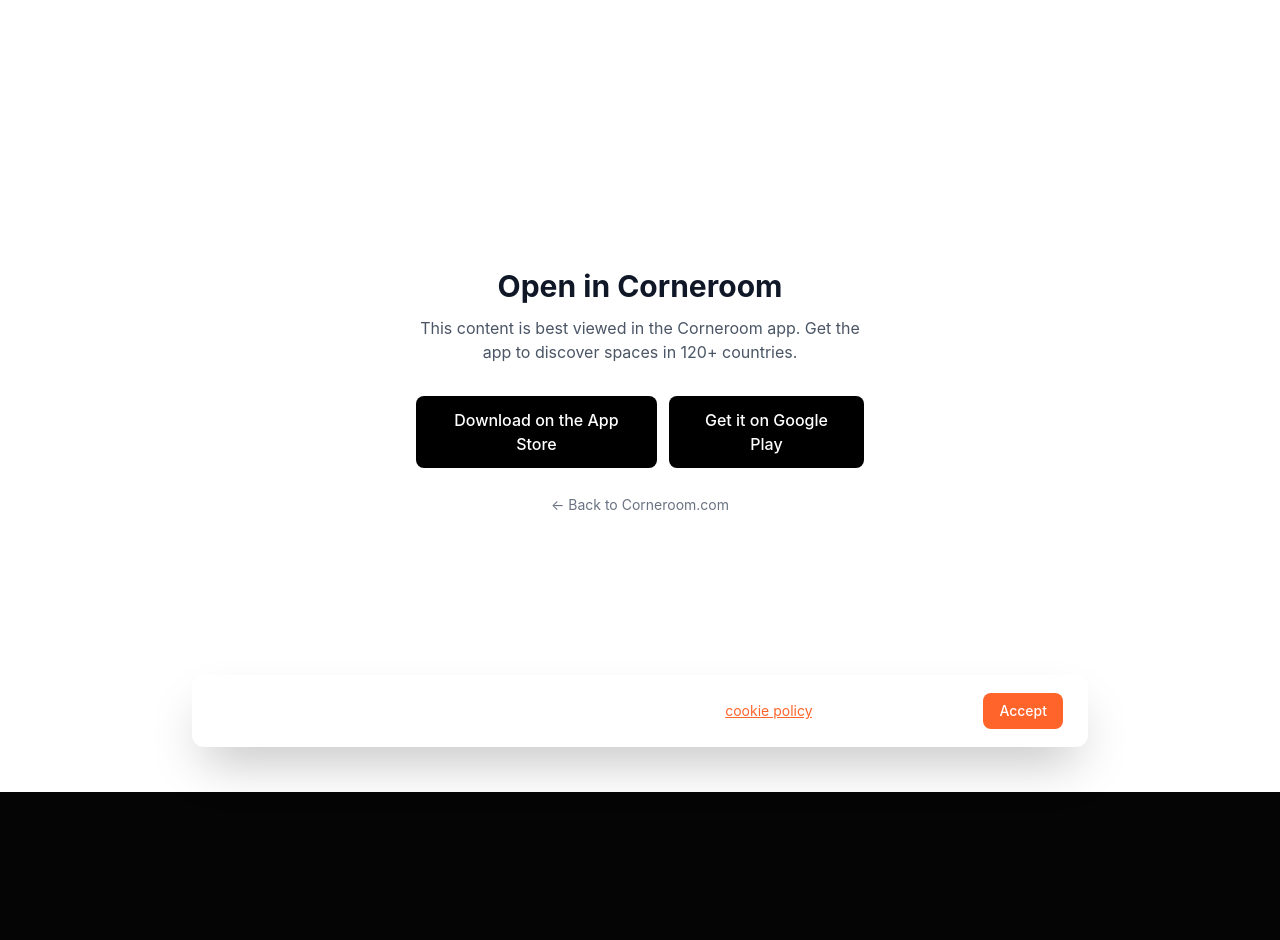
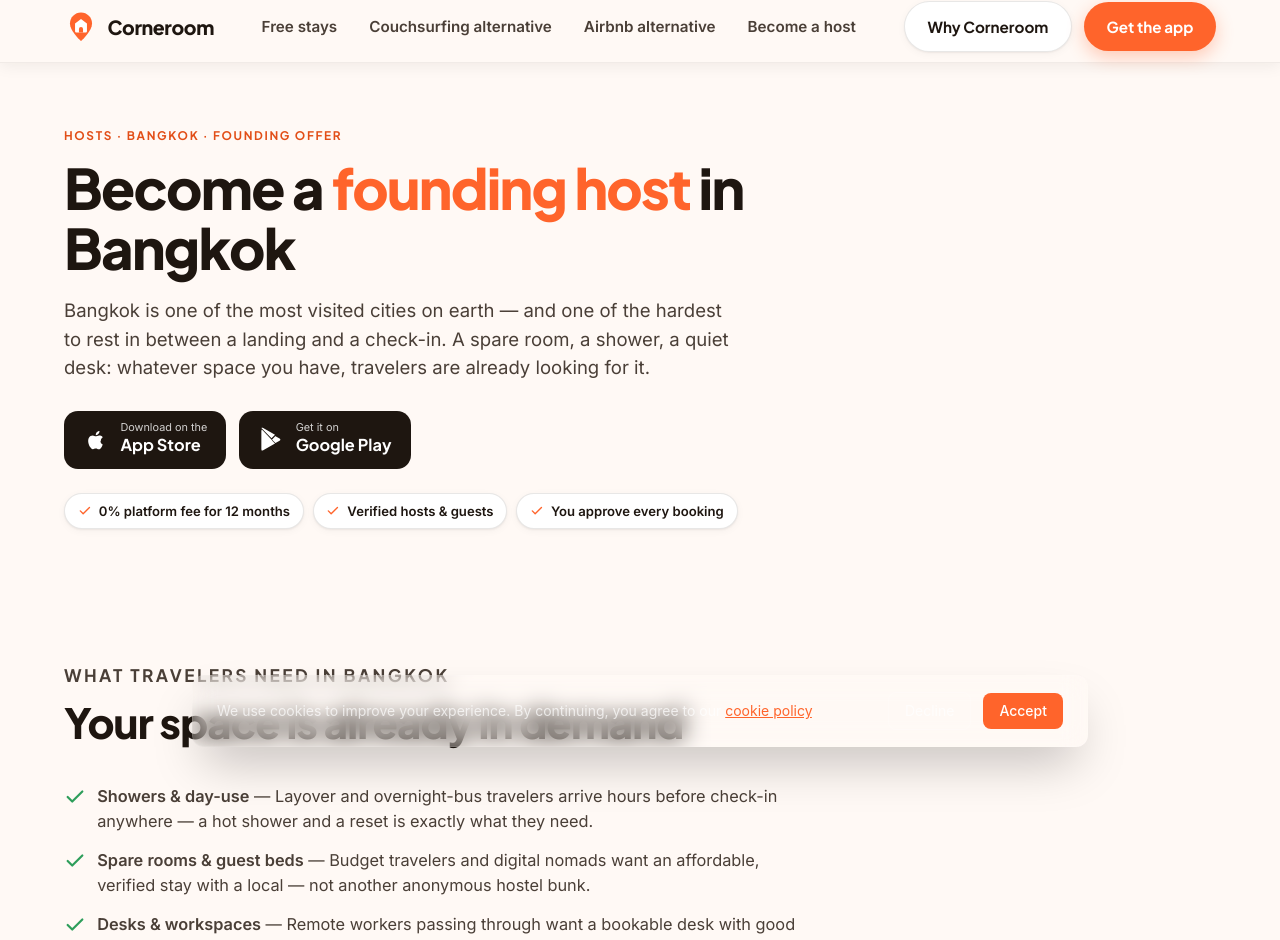
Before and after one commit to corneroom/corneroom.github.io, a Next.js app: page /host/bangkok in a window 1280 px wide. Before the commit this address had no page. Shown: the part 37-977 px from the top of the page. Before the commit the page ends 829 px from the top, so only its background shows below. Built offline with nearby package versions, Linux system fonts and the light colour scheme.

Commit message:
Add founding-host city pages (Toronto, NYC, Bangkok, Chiang Mai, Hanoi)

```diff
--- /dev/null
+++ b/src/app/host/[city]/page.tsx
@@ -0,0 +1,264 @@
+import type { Metadata } from "next";
+import "../../home.css";
+import "../../landing.css";
+import {
+  fontVars,
+  LandingNav,
+  LandingFooter,
+  StoreButtons,
+  FaqSection,
+  RelatedLinks,
+  JsonLd,
+  ChipCheck,
+  buildFaqJsonLd,
+  buildBreadcrumbJsonLd,
+  type FaqItem,
+} from "../../_landing/parts";
+import { HOST_CITIES, getCity } from "../cities";
+
+export const dynamicParams = false;
+
+export function generateStaticParams() {
+  return HOST_CITIES.map((c) => ({ city: c.slug }));
+}
+
+export async function generateMetadata({
+  params,
+}: {
+  params: Promise<{ city: string }>;
+}): Promise<Metadata> {
+  const { city } = await params;
+  const c = getCity(city)!;
+  return {
+    title: c.title,
+    description: c.description,
+    alternates: { canonical: `https://corneroom.com/host/${c.slug}` },
+    openGraph: {
+      title: c.title,
+      description: c.description,
+      url: `https://corneroom.com/host/${c.slug}`,
+      siteName: "Corneroom",
+      type: "website",
+      locale: "en_US",
+    },
+    twitter: {
+      card: "summary_large_image",
+      site: "@corneroomApp",
+      title: c.title,
+      description: c.description,
+    },
+    other: { "theme-color": "#FF642B" },
+  };
+}
+
+const cityFaqs = (name: string): FaqItem[] => [
+  {
+    q: `What can I list in ${name}?`,
+    a: "A spare room or guest bed, a desk or home office, a bathroom travelers can book for a shower, a boat berth, a rooftop or living room for hangouts — & more, with new categories landing over time.",
+  },
+  {
+    q: "What does founding hosting cost?",
+    a: "Listing is free, and founding hosts pay a 0% platform fee for their first 12 months — you keep 100% of what you earn. After that, a small, capped service fee applies to paid bookings, always shown transparently.",
+  },
+  {
+    q: "When do guests arrive?",
+    a: `Hosting opens first — travelers arrive at full launch. Founding hosts in ${name} are live from day one with first placement when travelers start searching.`,
+  },
+];
+
+export default async function HostCityPage({
+  params,
+}: {
+  params: Promise<{ city: string }>;
+}) {
+  const { city } = await params;
+  const c = getCity(city)!;
+  const faqs = cityFaqs(c.name);
+  const related = [
+    {
+      href: "/host",
+      title: "Become a host",
+      blurb: "Everything about listing, earning and the founding offer.",
+    },
+    ...HOST_CITIES.filter((o) => o.slug !== c.slug).map((o) => ({
+      href: `/host/${o.slug}`,
+      title: `Host in ${o.name}`,
+      blurb: `Become a founding host in ${o.name}.`,
+    })),
+  ];
+
+  return (
+    <div className={`home landing ${fontVars}`}>
+      <JsonLd data={buildBreadcrumbJsonLd(`Host in ${c.name}`, `host/${c.slug}`)} />
+      <JsonLd data={buildFaqJsonLd(faqs)} />
+
+      <LandingNav />
+
+      <main>
+        {/* HERO */}
+        <section className="lp-hero">
+          <div className="wrap">
+            <p className="eyebrow">Hosts · {c.name} · Founding offer</p>
+            <h1>
+              Become a <span className="hl">founding host</span> in {c.name}
+            </h1>
+            <p className="lp-sub">{c.heroSub}</p>
+            <StoreButtons />
+            <div className="hero-badges">
+              <span className="chip">
+                <ChipCheck /> 0% platform fee for 12 months
+              </span>
+              <span className="chip">
+                <ChipCheck /> Verified hosts &amp; guests
+              </span>
+              <span className="chip">
+                <ChipCheck /> You approve every booking
+              </span>
+            </div>
+          </div>
+        </section>
+
+        {/* LOCAL DEMAND */}
+        <section className="sec">
+          <div className="wrap">
+            <div className="sec-head">
+              <p className="eyebrow">What travelers need in {c.name}</p>
+              <h2>Your space is already in demand</h2>
+            </div>
+            <div className="prose">
+              <ul className="checklist">
+                {c.demand.map((d) => (
+                  <li key={d.title}>
+                    <ChipCheck />
+                    <span>
+                      <b>{d.title}</b> — {d.desc}
+                    </span>
+                  </li>
+                ))}
+              </ul>
+              <p>
+                Not sure your space fits? Corneroom lists spaces by what they&apos;re <em>for</em>{" "}
+                — sleep, work, shower, boat, social &amp; more. See{" "}
+                <a href="/host">everything you can list</a>.
+              </p>
+            </div>
+          </div>
+        </section>
+
+        {/* FOUNDING OFFER */}
+        <section className="sec tint">
+          <div className="wrap">
+            <div className="sec-head">
+              <p className="eyebrow">The founding-host offer</p>
+              <h2>First in {c.name} gets the best terms</h2>
+            </div>
+            <div className="prose">
+              <ul className="checklist">
+                <li>
+                  <ChipCheck />
+                  <span>
+                    <b>0% platform fee for your first 12 months</b> — keep 100% of what you earn
+                  </span>
+                </li>
+                <li>
+                  <ChipCheck />
+                  <span>
+                    <b>Permanent Founding Host badge</b> on your profile and every space
+                  </span>
+                </li>
+                <li>
+                  <ChipCheck />
+                  <span>
+                    <b>First placement in {c.name}</b> when guests arrive at full launch
+                  </span>
+                </li>
+              </ul>
+              <p>
+                Guests arrive at full launch — founding hosts are live from day one, first in
+                search results when travelers land in {c.name}.
+              </p>
+            </div>
+          </div>
+        </section>
+
+        {/* HOW IT WORKS */}
+        <section className="sec">
+          <div className="wrap">
+            <div className="sec-head c">
+              <p className="eyebrow">How it works</p>
+              <h2>From download to listed in about 10 minutes</h2>
+            </div>
+            <div className="lp-steps">
+              <div className="step">
+                <div className="n">1</div>
+                <h3>Download &amp; sign up</h3>
+                <p>
+                  Get the Corneroom app and create your free account — hosting and traveling live
+                  in the same app.
+                </p>
+              </div>
+              <div className="step">
+                <div className="n">2</div>
+                <h3>Get verified</h3>
+                <p>
+                  Verify your ID once — it takes a few minutes, and every guest does the same
+                  before they can ever book.
+                </p>
+              </div>
+              <div className="step">
+                <div className="n">3</div>
+                <h3>List your space</h3>
+                <p>
+                  Add photos, set your price and availability, and publish. You approve every
+                  booking that comes in.
+                </p>
+              </div>
+            </div>
+          </div>
+        </section>
+
+        {/* FAQ */}
+        <section className="sec tint">
+          <div className="wrap">
+            <div className="sec-head c">
+              <p className="eyebrow">Questions?</p>
+              <h2>Hosting in {c.name} FAQ</h2>
+            </div>
+            <FaqSection items={faqs} />
+          </div>
+        </section>
+
+        {/* CLOSING CTA */}
+        <section className="sec">
+          <div className="wrap">
+            <div className="appcta">
+              <div className="appcta-in">
+                <div>
+                  <h2>Be first on the map in {c.name}</h2>
+                  <p>
+                    Download the app, verify once, and list your first space — as a founding
+                    host, everything you earn for 12 months is yours.
+                  </p>
+                  <StoreButtons />
+                </div>
+              </div>
+            </div>
+          </div>
+        </section>
+
+        {/* RELATED */}
+        <section className="sec tint">
+          <div className="wrap">
+            <div className="sec-head">
+              <p className="eyebrow">Keep exploring</p>
+              <h2>More on hosting</h2>
+            </div>
+            <RelatedLinks links={related} />
+          </div>
+        </section>
+      </main>
+
+      <LandingFooter />
+    </div>
+  );
+}
```
